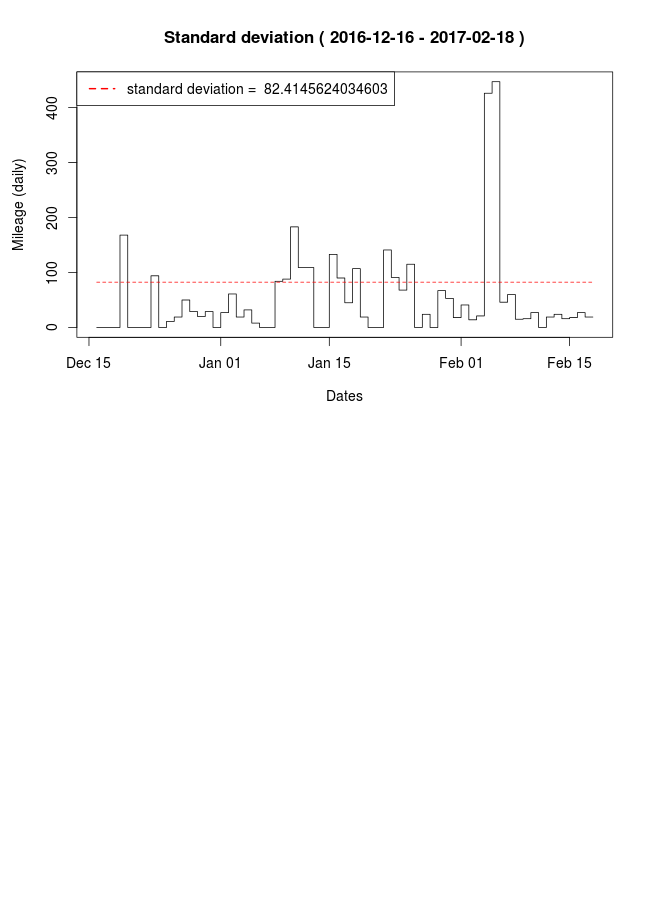
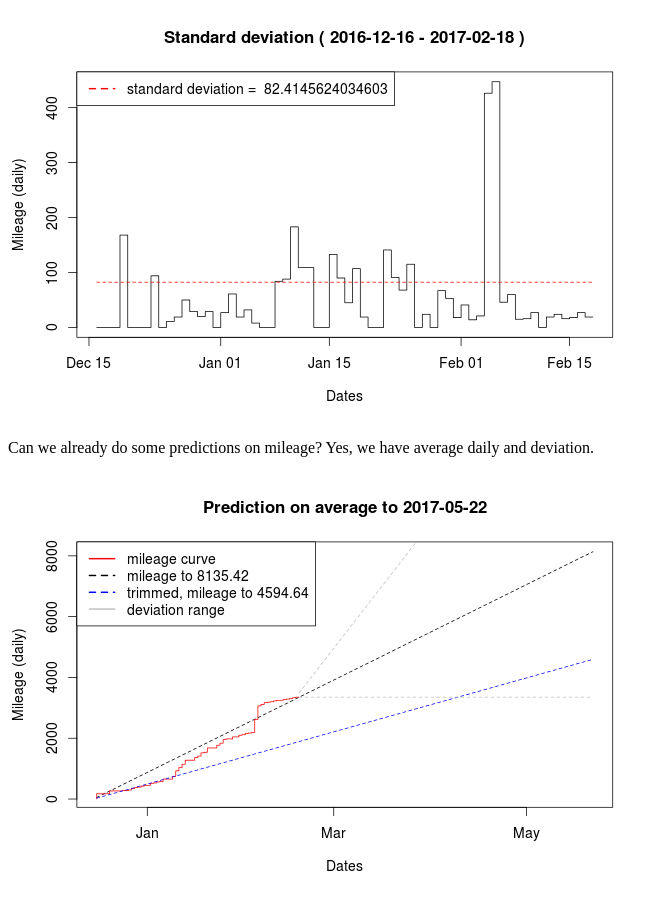
Before and after one commit to ivanbochko/10-days-of-statistics, a plain HTML site: page docs/index.html in a window 1280 px wide. Shown: the part 2538-3439 px from the top of the page, without its empty margins (0-669 px from the left). Before the commit the page ends 2969 px from the top, so only its background shows below. Drawn offline with Linux system fonts and the light colour scheme.

Commit message:
Added prediction plot with mean/deviation usage

```diff
--- a/docs/index.html
+++ b/docs/index.html
@@ -47,5 +47,14 @@ Weighted average in this case will show what average milleage I spend for import
 <div>
   <img src="deviation-01.png"/>
 </div>
+
+
+<p>
+  Can we already do some predictions on mileage? Yes, we have average daily and deviation.
+</p>
+<div>
+  <img src="avg-future-03.png"/>
+</div>
+
 </body>
 </html>
```
Also changed, not shown: docs/avg-future-03.png (added), 2 other files.
